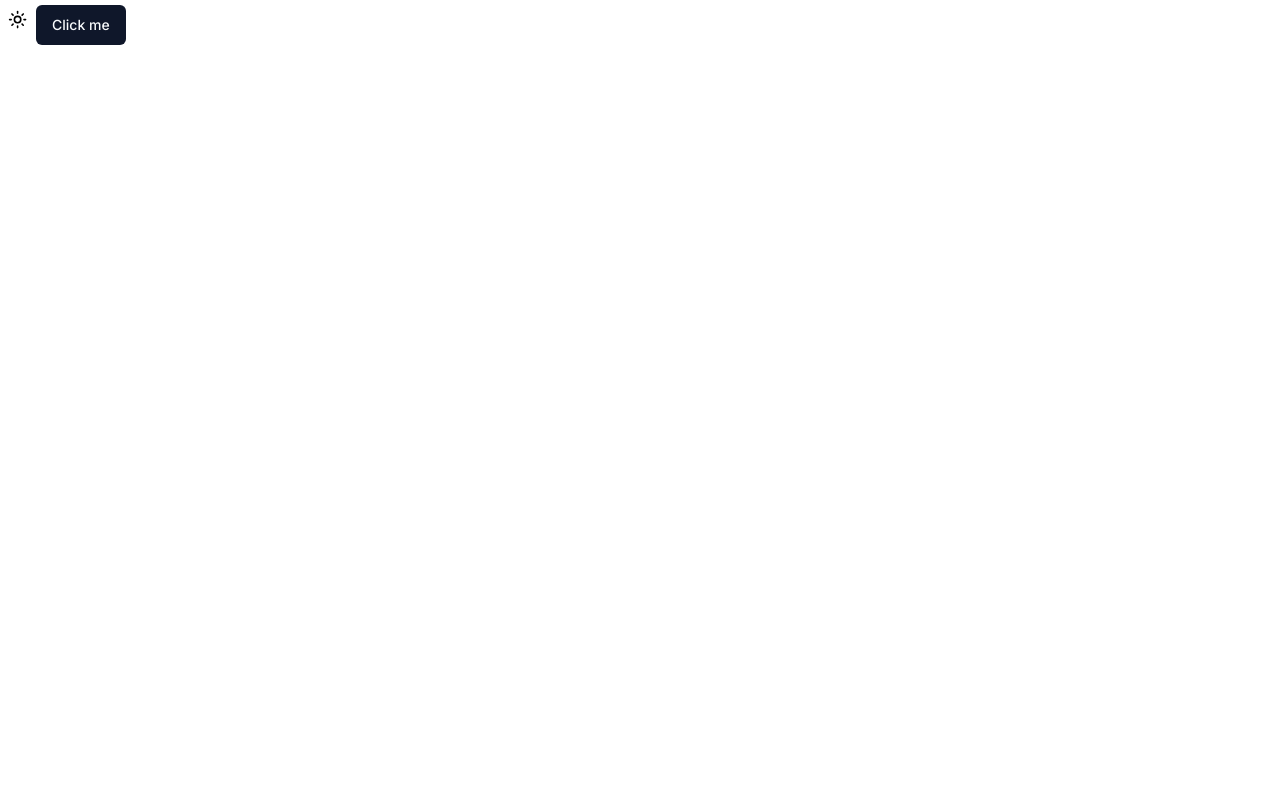
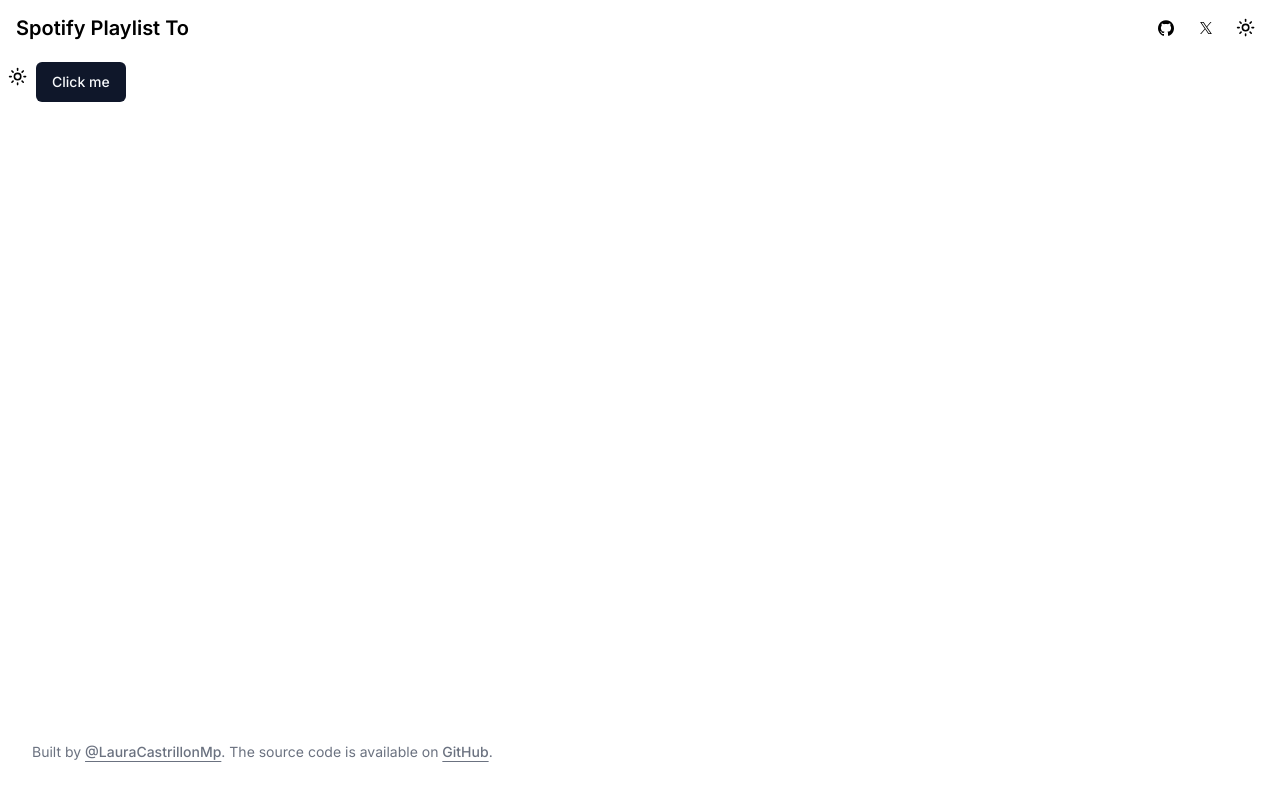
Before and after one commit to LauraCastrillonMp/SpotifyBPM, a Next.js app: page / in a window 1280 px wide. Built offline with nearby package versions, Linux system fonts and the light colour scheme.

Commit message:
Add header and footer to layout

```diff
--- a/app/layout.tsx
+++ b/app/layout.tsx
@@ -1,5 +1,6 @@
 import "@/styles/globals.css";
 import { ThemeProvider } from "@/components/theme-provider";
+
 import { Inter as FontSans } from "next/font/google";
 
 interface RootLayoutProps {
@@ -7,6 +8,8 @@
 }
 
 import { cn } from "@/lib/utils";
+import { SiteHeader } from "@/components/site-header";
+import { SiteFooter } from "@/components/site-footer";
 
 export const fontSans = FontSans({
   subsets: ["latin"],
@@ -29,7 +32,11 @@
           enableSystem
           disableTransitionOnChange
         >
-          {children}
+          <div className="relative flex min-h-screen flex-col bg-background">
+            <SiteHeader />
+              <main className="flex-1">{children}</main>
+            <SiteFooter />
+          </div>
         </ThemeProvider>
       </body>
     </html>
```
